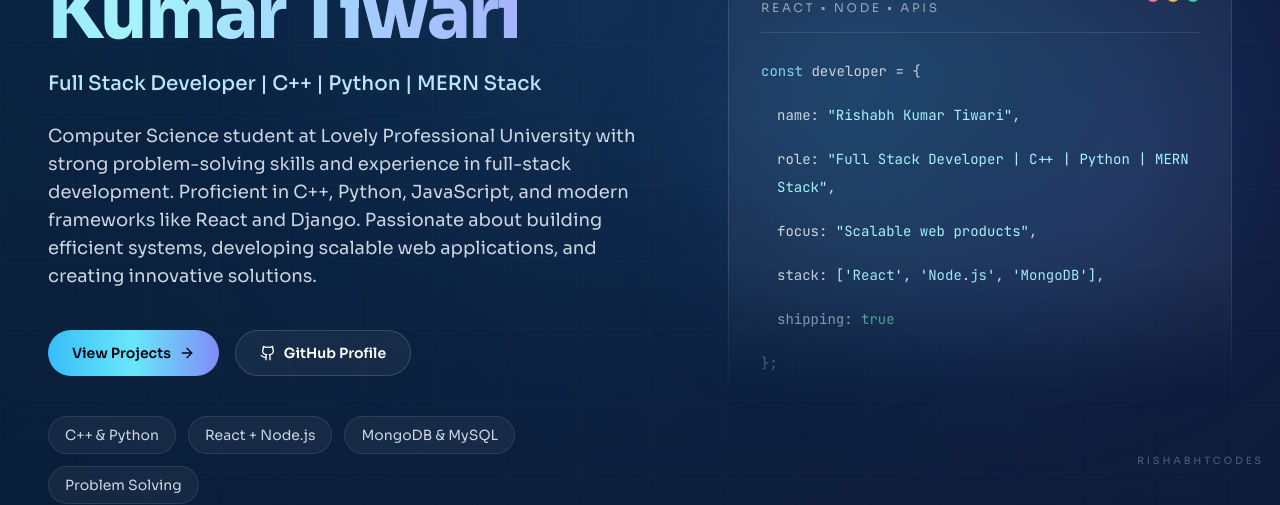
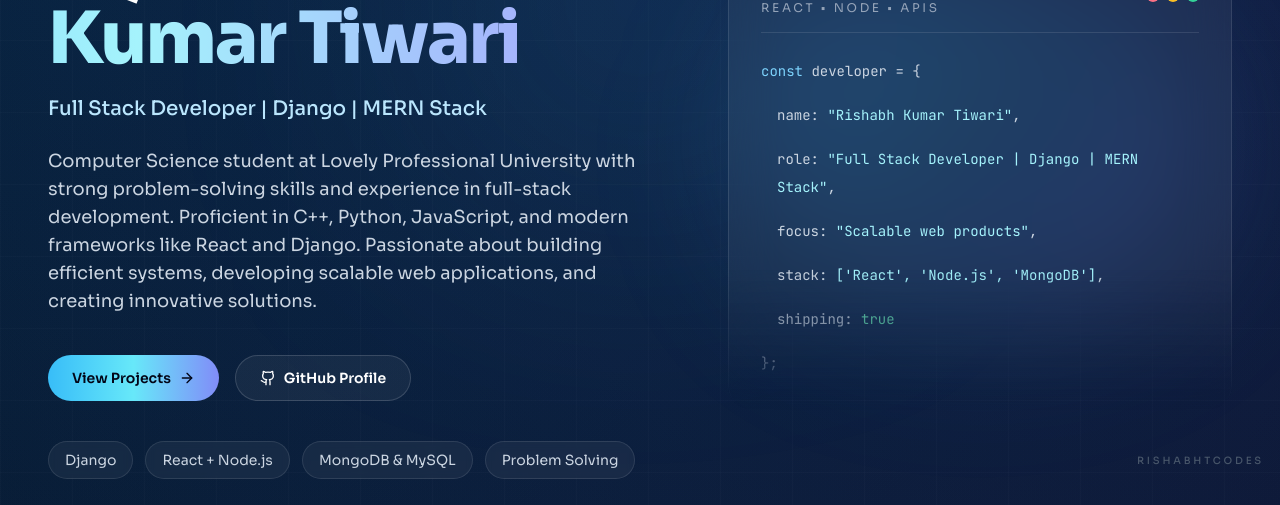
Before and after one commit to rishabhtcodes/Portfolio, a React (Vite) app: page / in a window 1280 px wide. Shown: the part 320-825 px from the top of the page. Built offline with nearby package versions, Linux system fonts and the light colour scheme; no server answers.

Commit message:
updating the information for mkig the portfolio looks professional

```diff
--- a/src/components/Testimonials.jsx
+++ b/src/components/Testimonials.jsx
@@ -1,6 +1,7 @@
 import { useState, useEffect } from 'react';
 import { useInView } from 'react-intersection-observer';
 import { ChevronLeft, ChevronRight, Quote } from 'lucide-react';
+import gridBg from '../assets/grid.jpg';
 
 const testimonials = [
     { text: '"Rishabh delivered an outstanding e-commerce platform. His Django expertise and attention to detail are impressive."', name: 'Project Client', role: 'E-Commerce Project' },
@@ -26,7 +27,8 @@ export default function Testimonials() {
                 <h2 className={`section-title fade-in ${inView ? 'visible' : ''}`}>
                     What People <span className="gradient-text">Say</span>
                 </h2>
-                <div className={`testi glass-card fade-in stagger-1 ${inView ? 'visible' : ''}`}>
+                <div className={`testi glass-card group relative overflow-hidden fade-in stagger-1 ${inView ? 'visible' : ''}`}>
+                    <img src={gridBg} alt="" className="absolute inset-0 -z-10 h-full w-full object-cover opacity-5 transition duration-500 group-hover:opacity-15 group-hover:scale-110" />
                     <Quote size={32} className="testi__quote" />
                     <p className="testi__text">{t.text}</p>
                     <div className="testi__author">
--- a/src/data/portfolioData.js
+++ b/src/data/portfolioData.js
@@ -15,10 +15,10 @@ export const navigationLinks = [
 
 export const profile = {
   name: 'Rishabh Kumar Tiwari',
-  title: 'Full Stack Developer | C++ | Python | MERN Stack',
+  title: 'Full Stack Developer | Django | MERN Stack',
   introduction:
     'Computer Science student at Lovely Professional University with strong problem-solving skills and experience in full-stack development. Proficient in C++, Python, JavaScript, and modern frameworks like React and Django. Passionate about building efficient systems, developing scalable web applications, and creating innovative solutions.',
-  highlights: ['C++ & Python', 'React + Node.js', 'MongoDB & MySQL', 'Problem Solving'],
+  highlights: ['Django', 'React + Node.js', 'MongoDB & MySQL', 'Problem Solving'],
   email: 'rishabhtiwari3538@gmail.com',
   phone: '+91 7986307281',
   github: 'https://github.com/rishabhtcodes',
```
